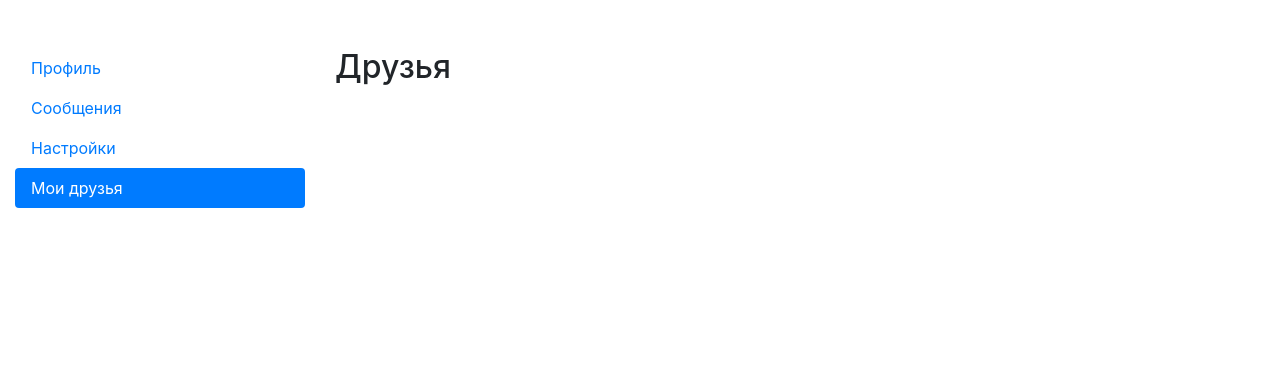
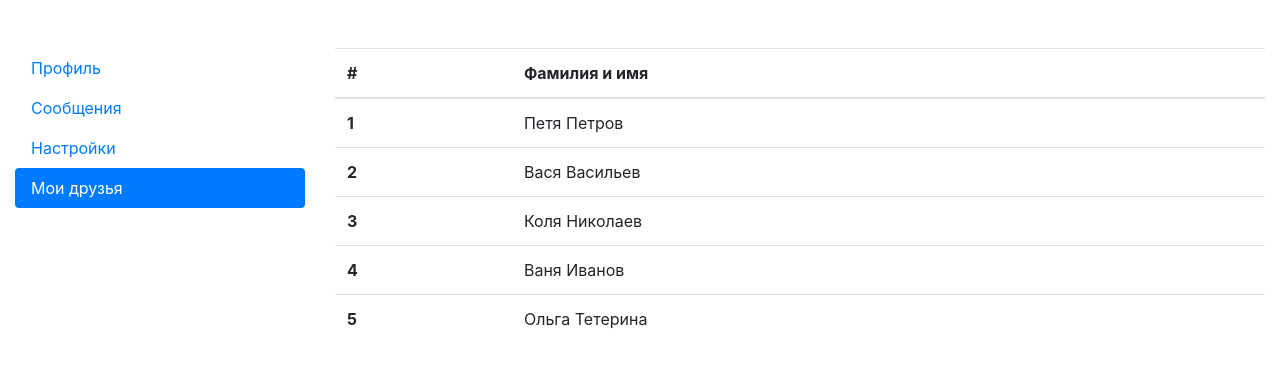
Before and after one commit to ElenaSMikhaylova/my-react1, a React (Create React App) app: page /frends in a window 1280 px wide. Shown: the top 366 px of the page. Built offline with nearby package versions, Linux system fonts and the light colour scheme.

Commit message:
дописали вывод друзей

```diff
--- a/src/App.jsx
+++ b/src/App.jsx
@@ -6,7 +6,7 @@
 
 
 function App(props) {
-  console.log(props);
+  //console.log(props);
 return (
 
 <div className="container-fluid">
--- a/src/components/Frends.jsx
+++ b/src/components/Frends.jsx
@@ -1,3 +1,28 @@
 import React from "react";
-const Frends=()=>{return <h2> Друзья</h2>;};
+const TableRow=(props)=>{return(
+<tr>
+      <th scope="row">{props.index+1}</th>
+      <td>{props.name} {props.lastname}</td>
+</tr>);};
+
+const Frends=(props)=>{
+    let users=props.function();
+    let userCount=Object.keys(users).length;
+    let userRow=[];
+
+    for (let i=0; i<userCount; i++){
+
+        userRow.push(<TableRow index={i} key={i} name={users[i].name} lastname={users[i].lastname}/>);
+    }
+    return (
+<table className="table">
+  <thead>
+    <tr>
+      <th scope="col">#</th>
+      <th scope="col">Фамилия и имя</th>
+
+    </tr>
+  </thead>
+  <tbody>{userRow}</tbody>
+</table>);};
 export default Frends;
```
